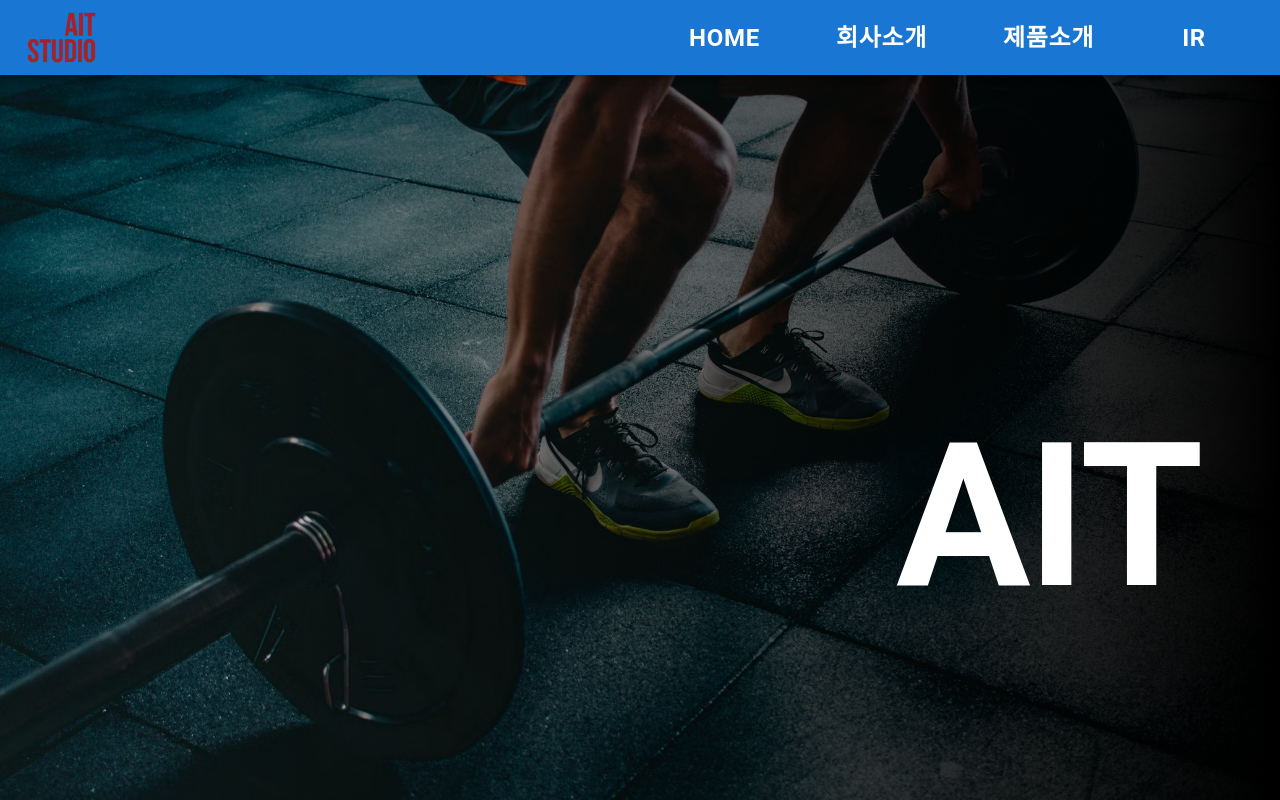
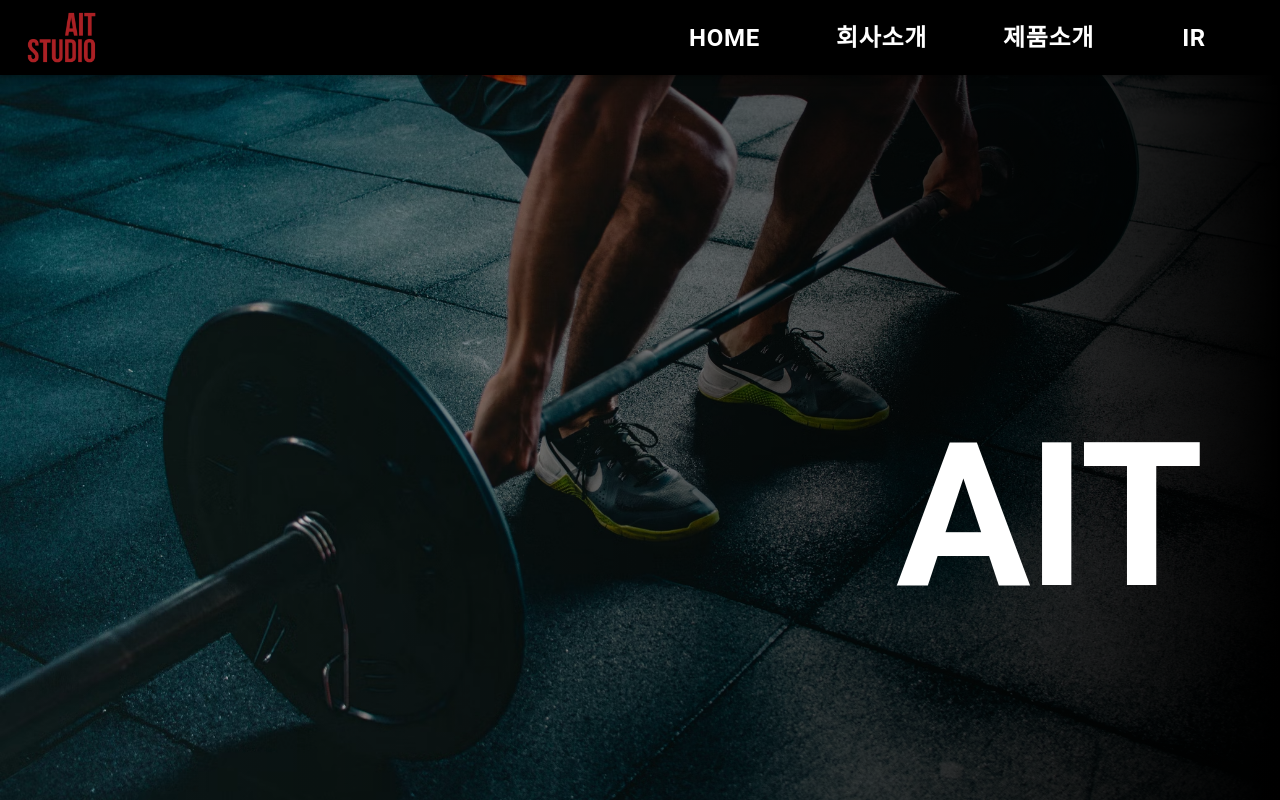
Before and after one commit to ait-studio/home, a React (Create React App) app: page / in a window 1280 px wide. Built offline with nearby package versions, Linux system fonts and the light colour scheme.

Commit message:
[Update]appbar background color change

```diff
--- a/src/components/Header.jsx
+++ b/src/components/Header.jsx
@@ -84,6 +84,7 @@ function Header(props) {
         component="nav"
         sx={{
           height: "75px",
+          backgroundColor: "#000",
         }}
       >
         <Toolbar
```
